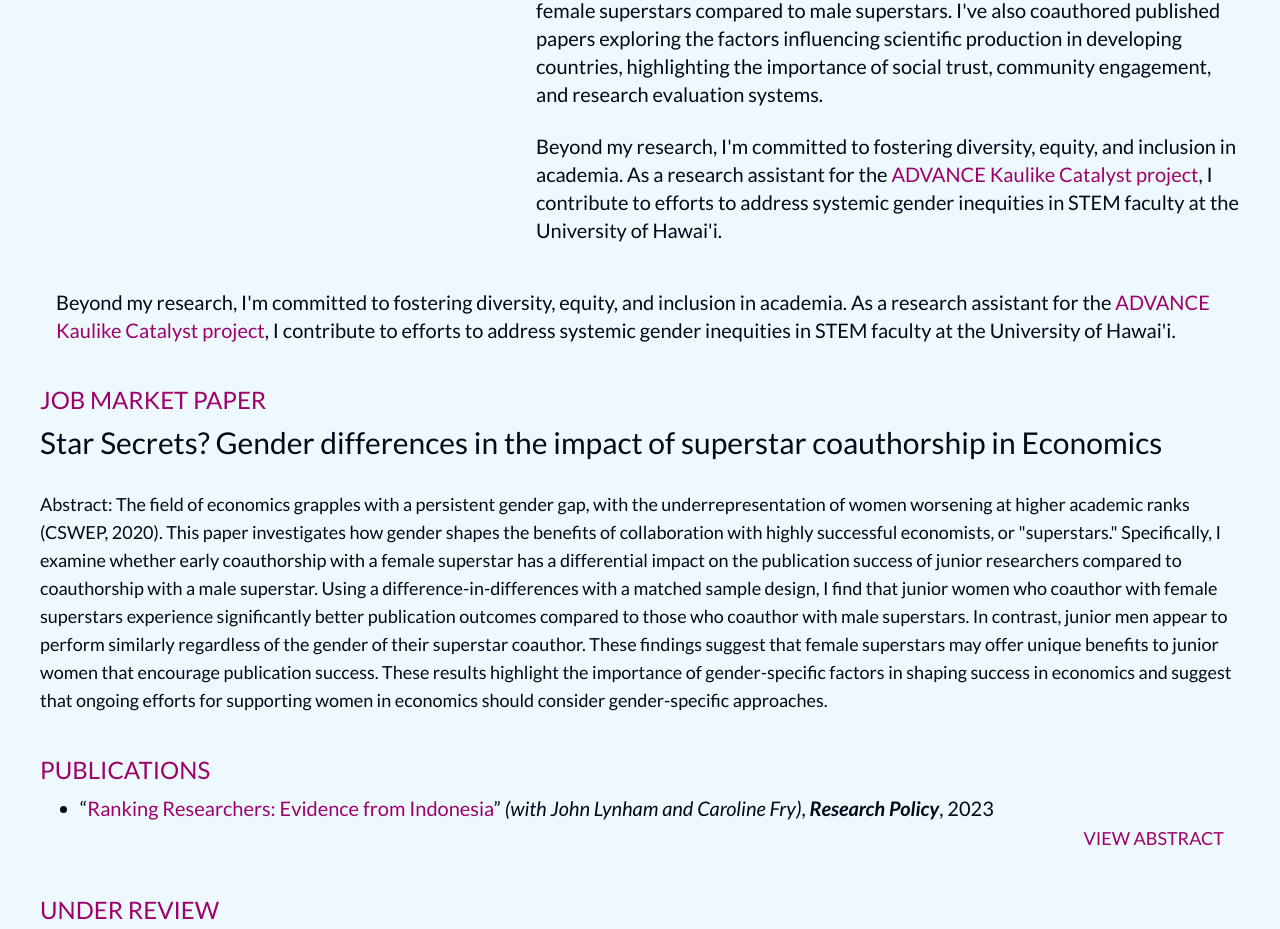
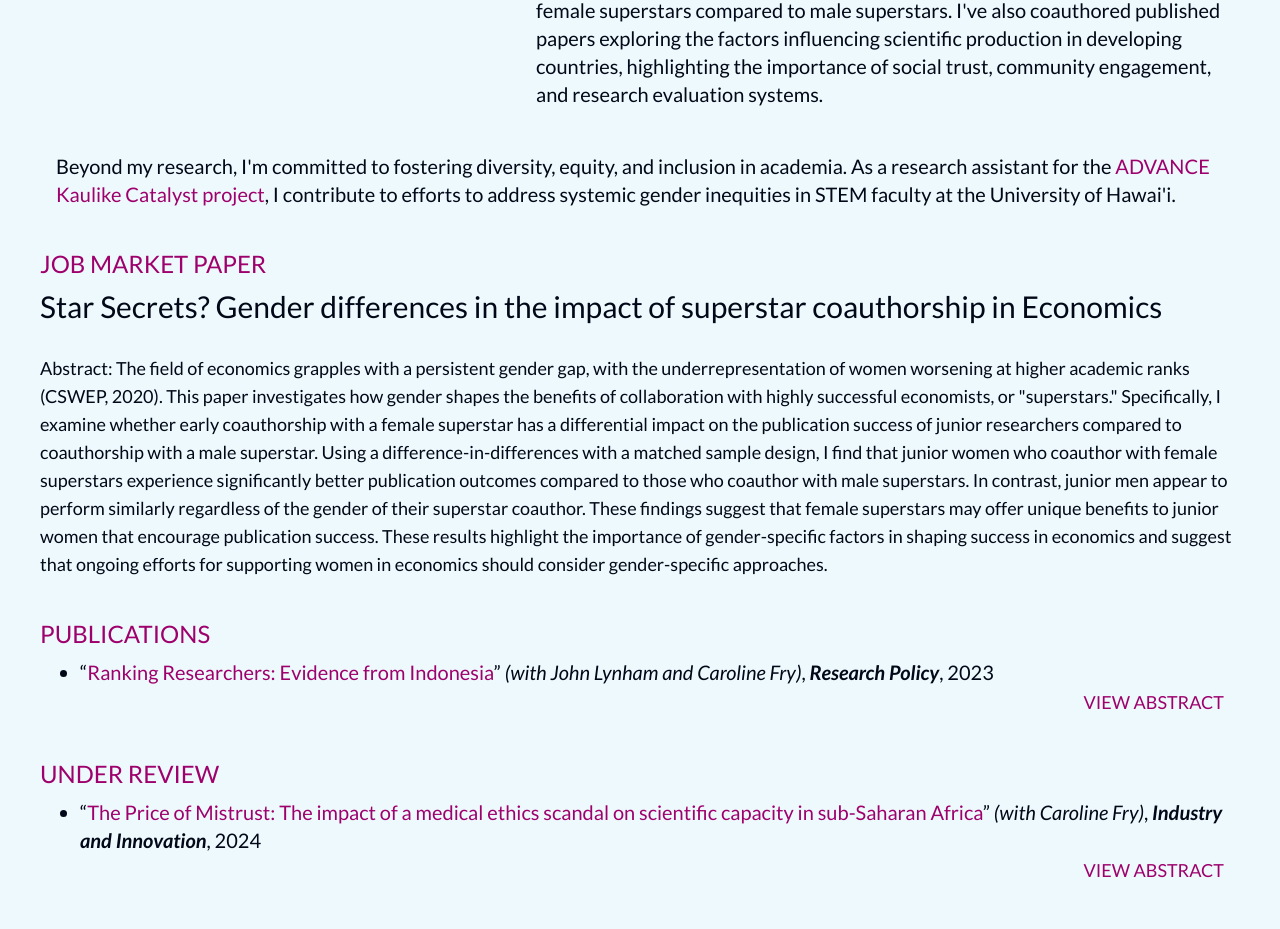
Before and after one commit to pillowfication/shantran, a Next.js app: page / in a window 1280 px wide. Shown: the part 900-1829 px from the top of the page. Built offline with nearby package versions, Linux system fonts and the light colour scheme.

Commit message:
Update page.tsx

```diff
--- a/src/app/page.tsx
+++ b/src/app/page.tsx
@@ -37,7 +37,6 @@ export default function Home (): ReactElement {
           <div>
             <p className='mt-6 ml-4'>My research explores the social and institutional factors that shape scientific production, with an emphasis on issues of inequality and diversity. I primarily employ reduced-form empirical methods to answer these questions. More specifically, I use exogenous shocks as quasi-experimental variation and matching methods to identify causal relationships. My research has explored gender disparities in academia, the impact of social policies on scientific productivity, and the role of cultural factors in scientific development.</p>
             <p className='mt-6 ml-4'>My job market paper examines how gender influences the benefits of coauthorship with "superstar" economists on the publication outcomes of junior economists. I find that junior women benefit more from early coauthorship with female superstars compared to male superstars. I've also coauthored published papers exploring the factors influencing scientific production in developing countries, highlighting the importance of social trust, community engagement, and research evaluation systems.</p>
-            <p className='mt-6 ml-4'>Beyond my research, I'm committed to fostering diversity, equity, and inclusion in academia. As a research assistant for the <a href='https://manoa.hawaii.edu/advance/' className='text-primary hover:underline'>ADVANCE Kaulike Catalyst project</a>, I contribute to efforts to address systemic gender inequities in STEM faculty at the University of Hawai'i.</p>
           </div>
         </div>
         <div>
```
